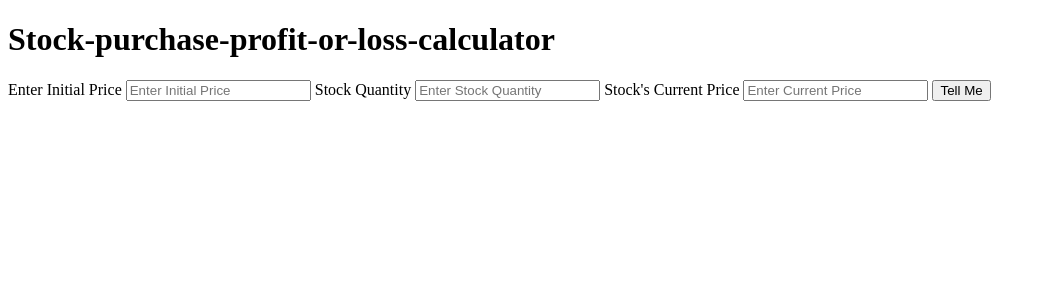
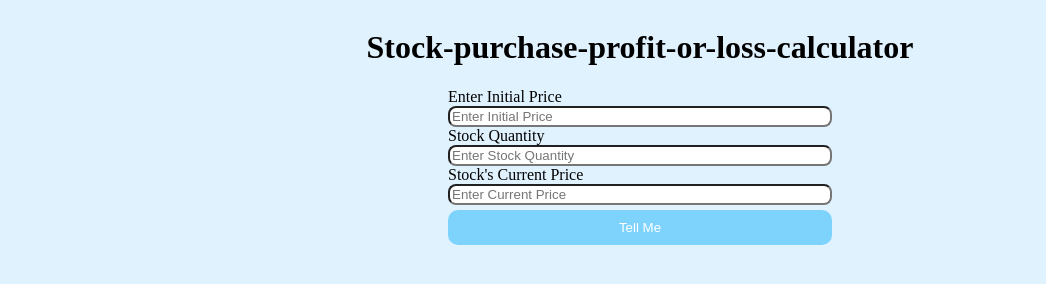
Before and after one commit to iamsaqib24/mark14-stock-purchase-profit-or-loss, a plain HTML site: page index.html in a window 1280 px wide. Shown: the whole page, without its empty margins (0-1046 px from the left). Drawn offline with Linux system fonts and the light colour scheme.

Commit message:
project is completed, only css needs to modify, i'll do this later today

```diff
--- a/index.html
+++ b/index.html
@@ -22,7 +22,7 @@
 
         <button id="submit-btn" type="submit">Tell Me</button>
 
-        <div id="output"></div>
+        <div id="output-area"></div>
     </div>
 
     <script src="index.js"></script>
--- a/style.css
+++ b/style.css
@@ -0,0 +1,34 @@
+:root {
+  --primary-color: #e0f2fe;
+  --secondary-color: #7dd3fc;
+}
+
+body {
+  display: flex;
+  flex-direction: column;
+  align-items: center;
+  background-color: var(--primary-color);
+}
+
+#main-container {
+  display: flex;
+  flex-direction: column;
+  width: 30vw;
+}
+
+input {
+  padding: auto;
+  border-radius: 8px;
+}
+
+button {
+  margin-top: 5px;
+  border-color: var(--secondary-color);
+  background-color: #7dd3fc;
+
+  padding: 10px 40px;
+  border: none;
+  border-radius: 10px;
+  cursor: pointer;
+  color: white;
+}
```
